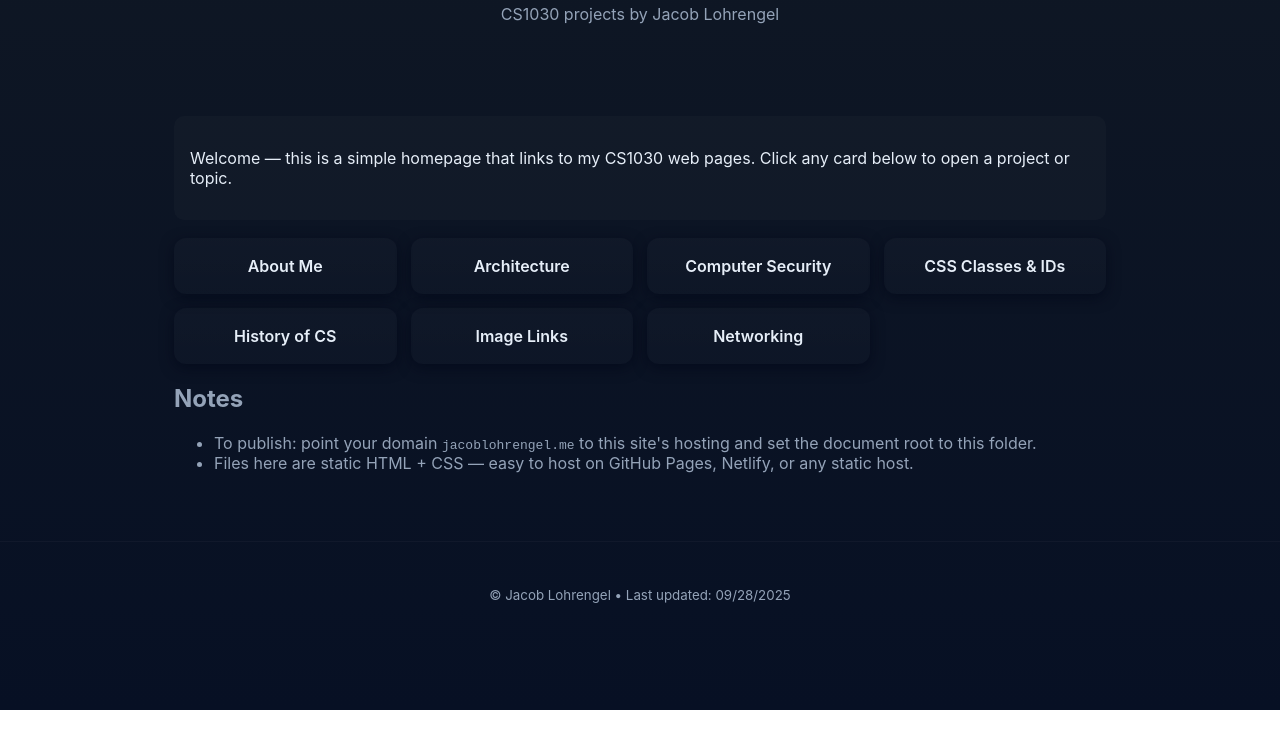
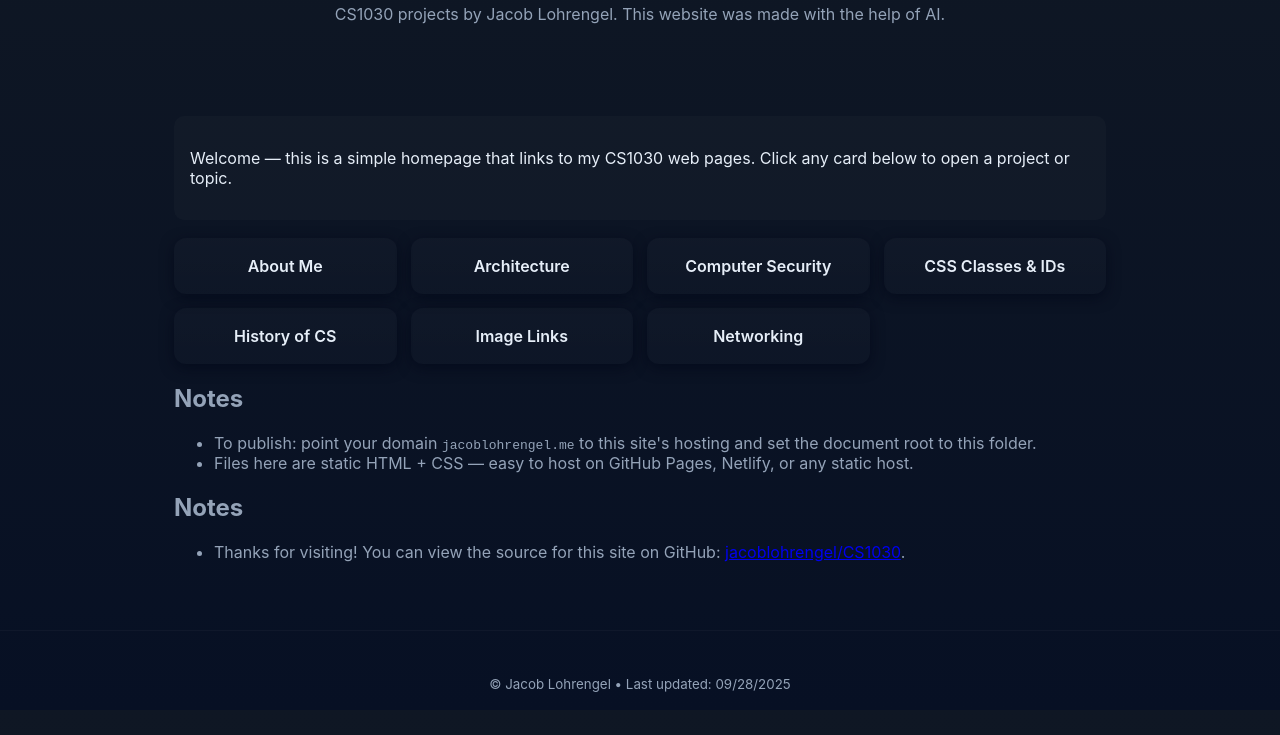
Before and after one commit to jacoblohrengel/CS1030-Webpage, a website: page index.html in a window 1280 px wide. Shown: the part 90-825 px from the top of the page. Before the commit the page ends 800 px from the top, so only its background shows below. Drawn offline with Linux system fonts and the light colour scheme.

Commit message:
Trim notes: keep thank-you and GitHub link

```diff
--- a/index.html
+++ b/index.html
@@ -12,7 +12,7 @@
 		<header class="site-header">
 			<div class="container">
 				<h1>jacoblohrengel.me</h1>
-				<p class="tagline">CS1030 projects by Jacob Lohrengel</p>
+				<p class="tagline">CS1030 projects by Jacob Lohrengel. This website was made with the help of AI.</p>
 			</div>
 		</header>
 
@@ -38,6 +38,12 @@
 					<li>Files here are static HTML + CSS — easy to host on GitHub Pages, Netlify, or any static host.</li>
 				</ul>
 			</section>
+			<section class="notes">
+				<h2>Notes</h2>
+				<ul>
+					<li>Thanks for visiting! You can view the source for this site on GitHub: <a href="https://github.com/jacoblohrengel/CS1030" target="_blank" rel="noopener">jacoblohrengel/CS1030</a>.</li>
+				</ul>
+			</section>
 		</main>
 
 		<footer class="site-footer">
```
